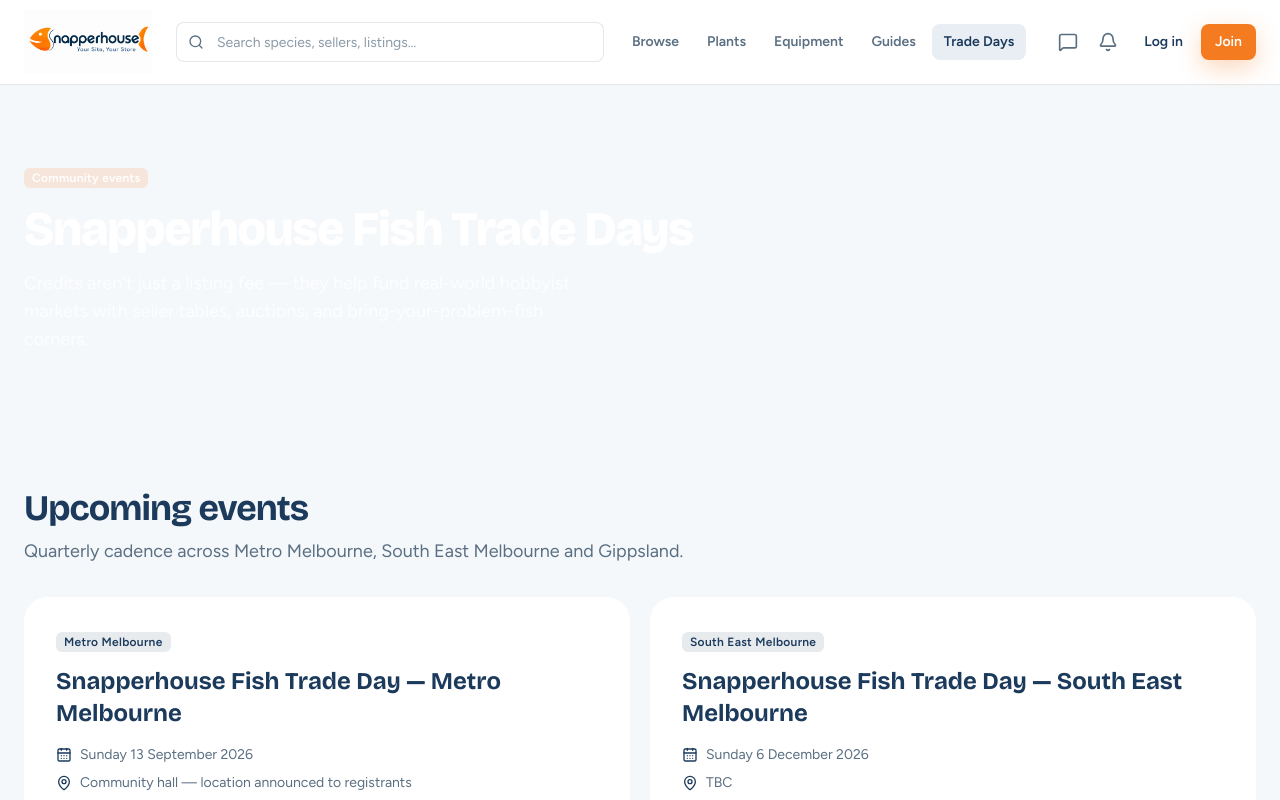
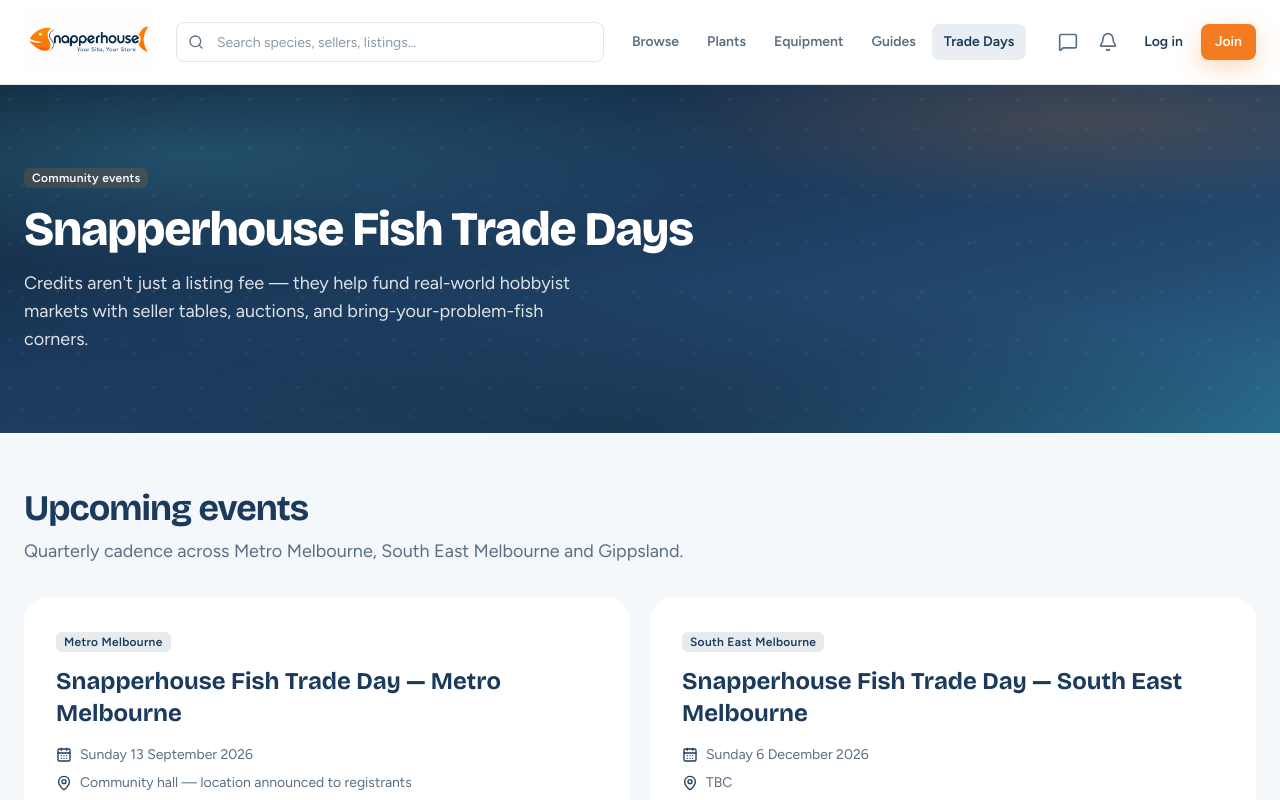
Before and after one commit to IndoorSC/Snapperhouse, a Next.js app: page /events in a window 1280 px wide. Shown: the top 800 px of the page. Built offline with nearby package versions, Linux system fonts and the light colour scheme.

Commit message:
Fix Fish Trade Days hero text contrast
The .ripple utility was replacing .water-bg's dark gradient with a faint
dot pattern on the light page background, leaving white copy unreadable.
Layer the ripple pattern on top of the water gradient instead.

```diff
--- a/src/app/events/page.tsx
+++ b/src/app/events/page.tsx
@@ -16,10 +16,10 @@ export default function EventsPage() {
           <Badge tone="orange" className="bg-orange text-white">
             Community events
           </Badge>
-          <h1 className="mt-4 max-w-2xl font-display text-4xl font-extrabold tracking-tight md:text-5xl">
+          <h1 className="mt-4 max-w-2xl font-display text-4xl font-extrabold tracking-tight text-white md:text-5xl">
             Snapperhouse Fish Trade Days
           </h1>
-          <p className="mt-4 max-w-xl text-lg text-white/75">
+          <p className="mt-4 max-w-xl text-lg text-white/85">
             Credits aren&apos;t just a listing fee — they help fund real-world hobbyist markets
             with seller tables, auctions, and bring-your-problem-fish corners.
           </p>
--- a/src/app/globals.css
+++ b/src/app/globals.css
@@ -77,19 +77,25 @@ a {
 }
 
 .water-bg {
-  background:
+  background-color: #102438;
+  background-image:
     radial-gradient(ellipse 80% 60% at 15% 20%, rgba(61, 143, 173, 0.35), transparent 55%),
     radial-gradient(ellipse 70% 50% at 85% 10%, rgba(244, 123, 32, 0.18), transparent 50%),
     radial-gradient(ellipse 90% 70% at 50% 100%, rgba(16, 36, 56, 0.55), transparent 60%),
     linear-gradient(165deg, #102438 0%, #1b3a5c 42%, #244a70 72%, #2a6f8f 100%);
 }
 
-.ripple {
+/* Pattern overlay — must not replace .water-bg gradients (background-image alone would). */
+.water-bg.ripple {
   background-image:
-    radial-gradient(circle at 20% 30%, rgba(255, 255, 255, 0.06) 0 1px, transparent 2px),
+    radial-gradient(circle at 20% 30%, rgba(255, 255, 255, 0.07) 0 1px, transparent 2px),
     radial-gradient(circle at 70% 60%, rgba(255, 255, 255, 0.05) 0 1px, transparent 2px),
-    radial-gradient(circle at 40% 80%, rgba(255, 255, 255, 0.04) 0 1px, transparent 2px);
-  background-size: 48px 48px, 72px 72px, 56px 56px;
+    radial-gradient(circle at 40% 80%, rgba(255, 255, 255, 0.04) 0 1px, transparent 2px),
+    radial-gradient(ellipse 80% 60% at 15% 20%, rgba(61, 143, 173, 0.35), transparent 55%),
+    radial-gradient(ellipse 70% 50% at 85% 10%, rgba(244, 123, 32, 0.18), transparent 50%),
+    radial-gradient(ellipse 90% 70% at 50% 100%, rgba(16, 36, 56, 0.55), transparent 60%),
+    linear-gradient(165deg, #102438 0%, #1b3a5c 42%, #244a70 72%, #2a6f8f 100%);
+  background-size: 48px 48px, 72px 72px, 56px 56px, auto, auto, auto, auto;
 }
 
 .surface-panel {
```
